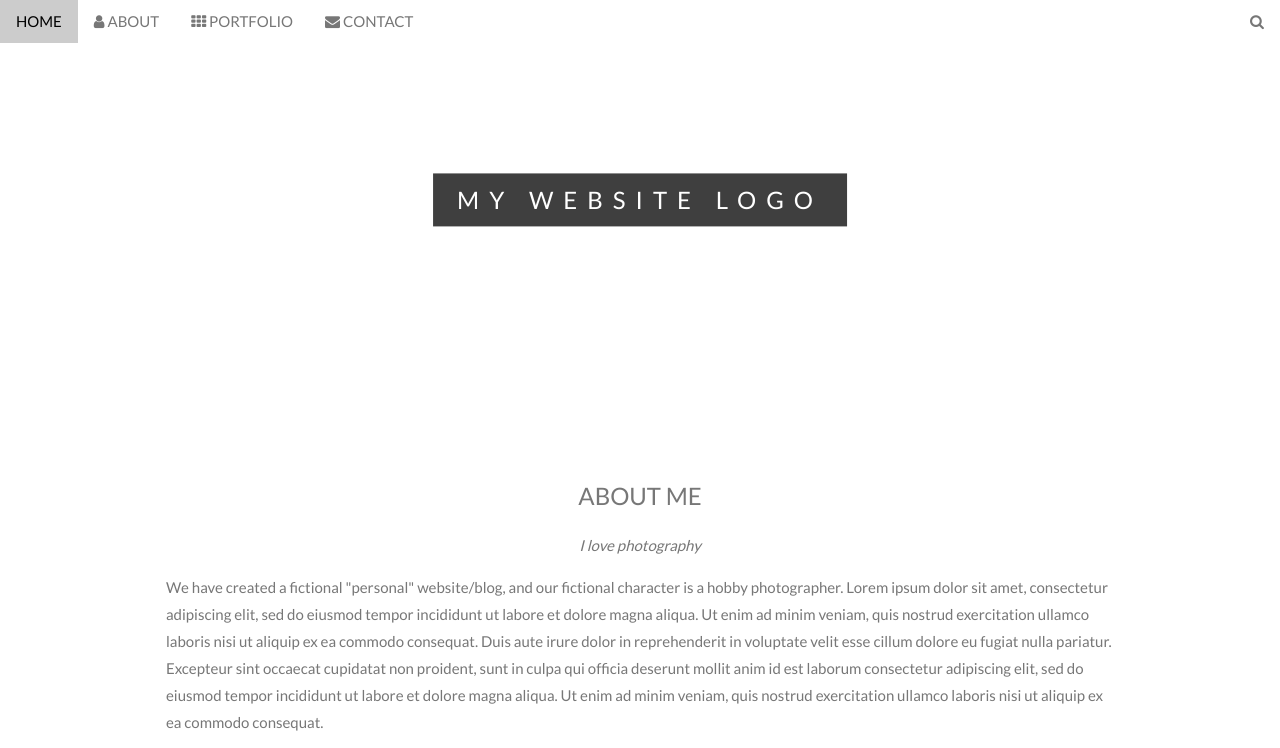
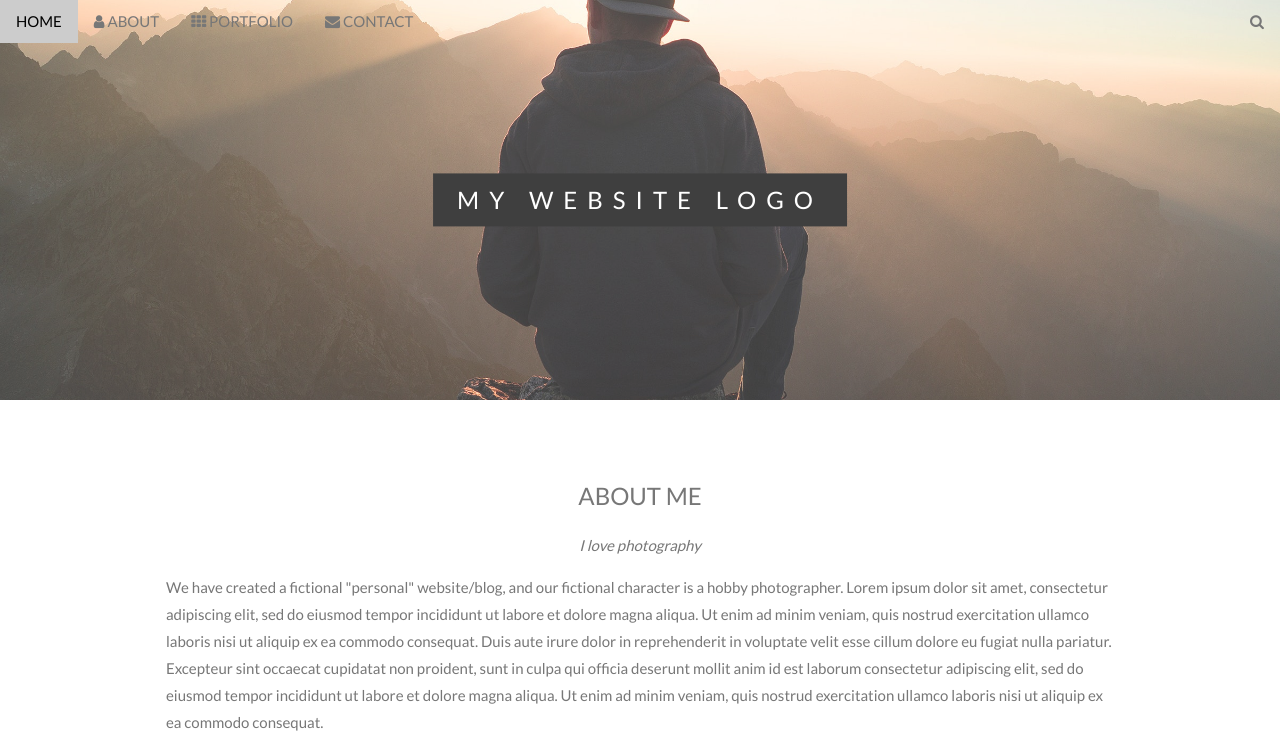
Before and after one commit to wladik06/wladik06.github.io, a plain HTML site: page index.html in a window 1280 px wide. Shown: the top 748 px of the page. Drawn offline with nearby package versions, Linux system fonts and the light colour scheme.

Commit message:
Added background tryout

```diff
--- a/index.html
+++ b/index.html
@@ -24,7 +24,7 @@ body, html {
 
 /* First image (Logo. Full height) */
 .bgimg-1 {
-  background-image: url('/w3images/parallax1.jpg');
+  background-image: url('/images/230-2305394_travelling-hd.jpg');
   min-height: 100%;
 }
 
```
Also changed, not shown: images/230-2305394_travelling-hd.jpg (added).
